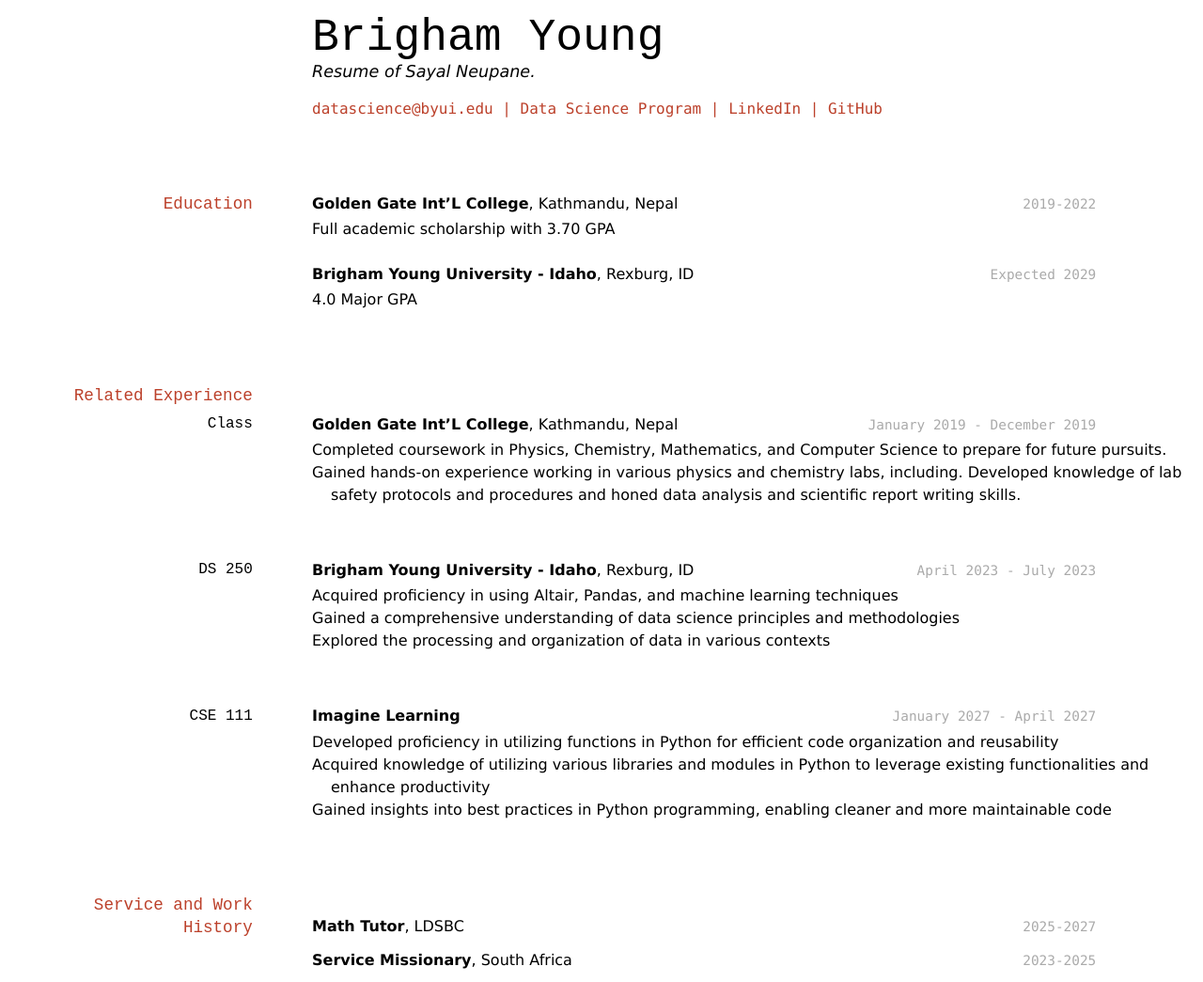
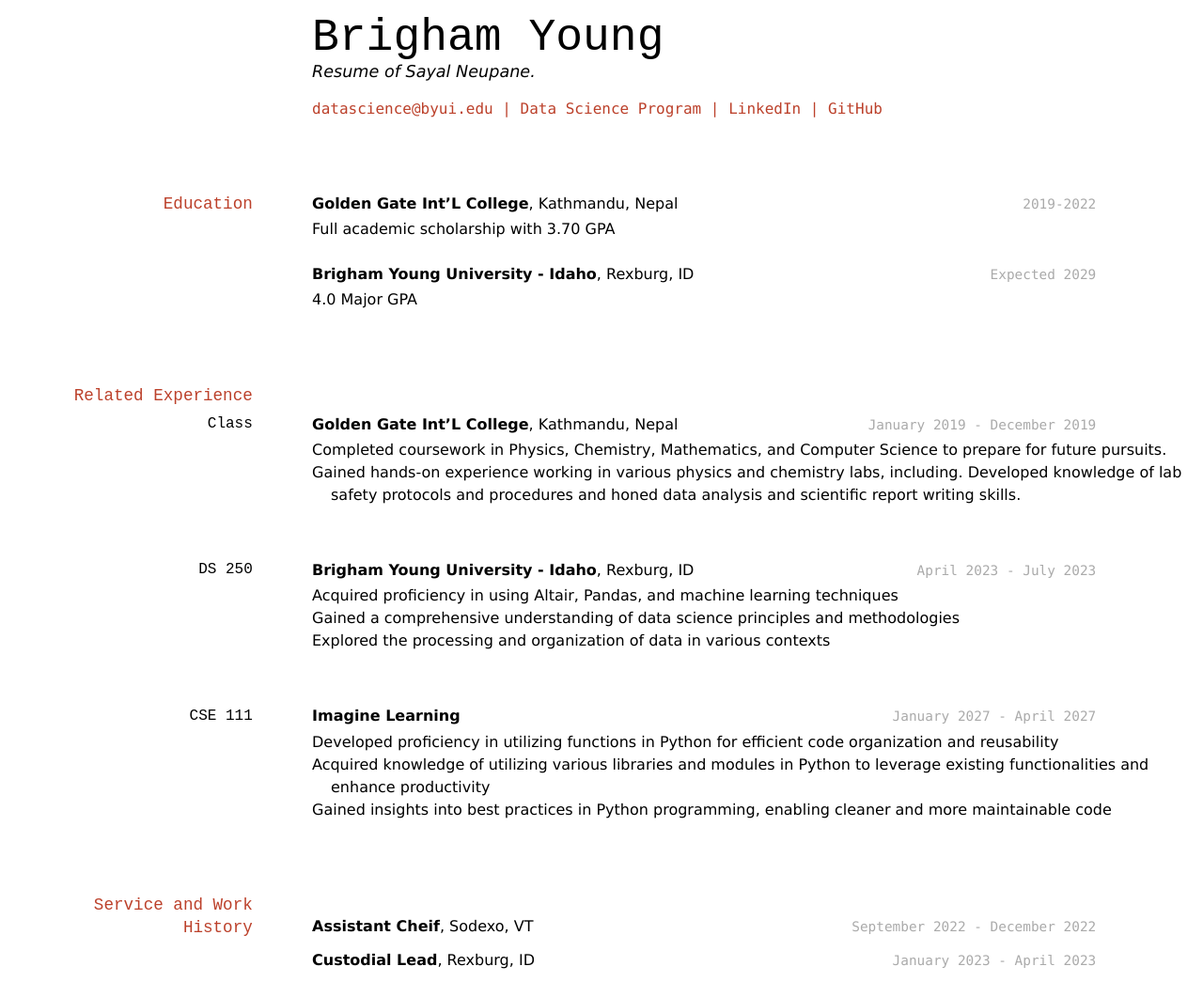
Before and after one commit to nSayal/Neupane_resume, a Jekyll site: the page built from docs/index.md, in a window 1280 px wide. Shown: the whole page at 94% size. Built offline with Jekyll 4.4.1, drawn with Linux system fonts in a browser that asks for light colours.

Commit message:
work updated

```diff
--- a/docs/index.md
+++ b/docs/index.md
@@ -58,12 +58,12 @@ __Imagine Learning__
 
 ## Service and Work History
 
-`2025-2027`
-__Math Tutor__, LDSBC
+`September 2022 - December 2022`
+__Assistant Cheif__, Sodexo, VT
 
 
-`2023-2025`
-__Service Missionary__, South Africa
+`January 2023 - April 2023`
+__Custodial Lead__, Rexburg, ID
 
 
 
```
